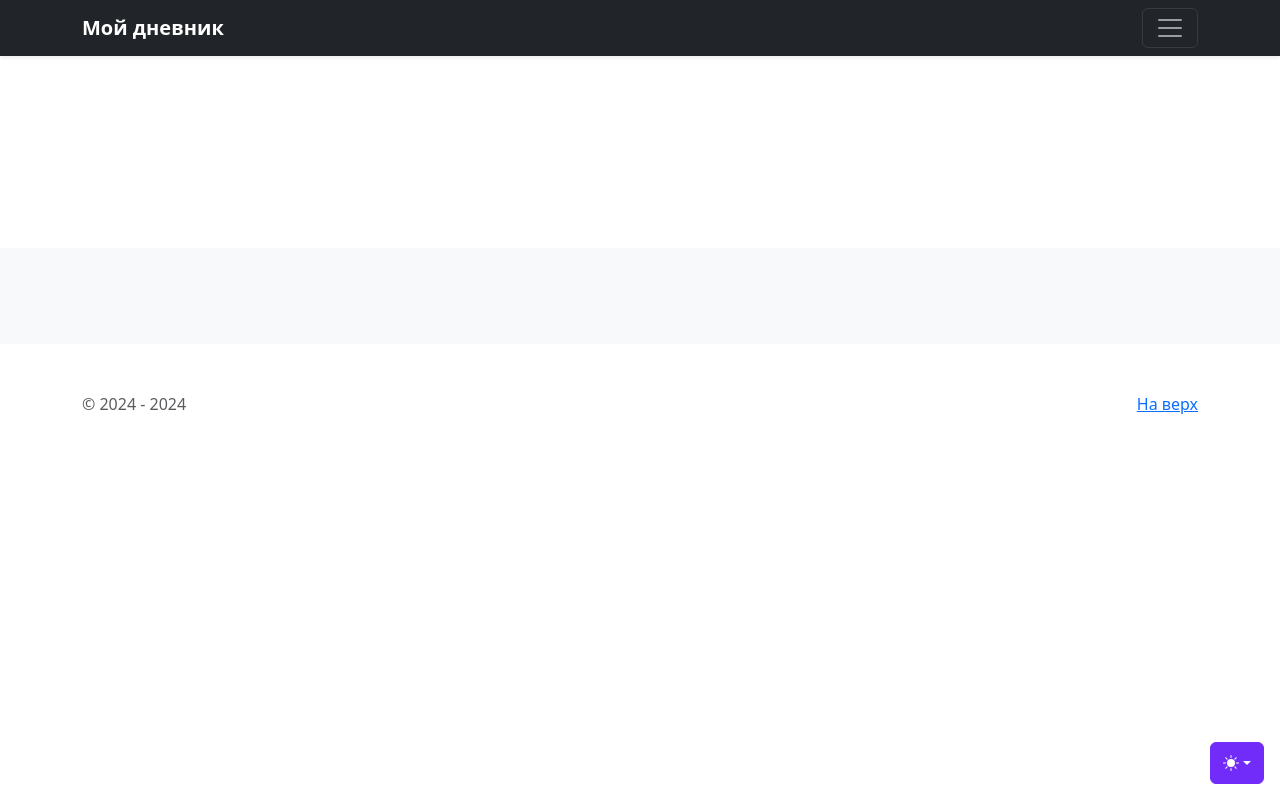
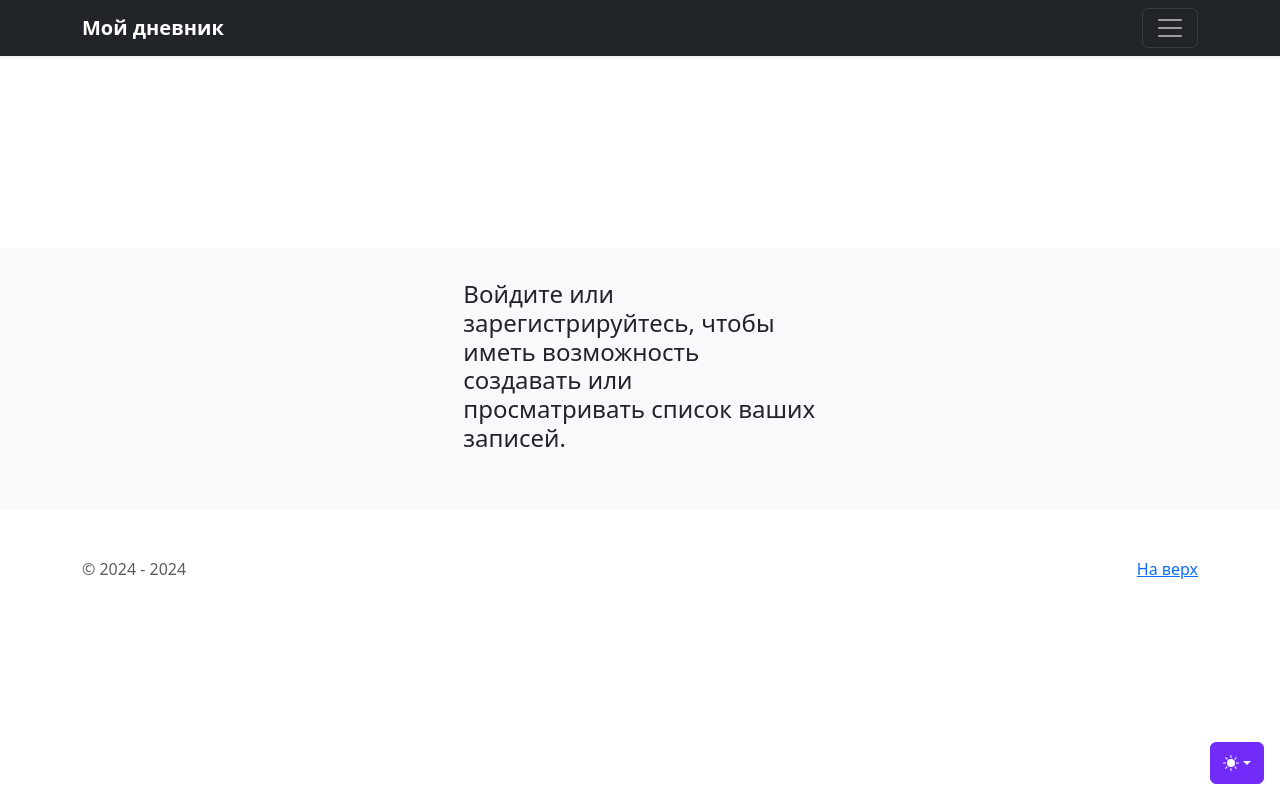
Before and after one commit to SundeevAlex/PersonalDiary, a Django app: page / in a window 1280 px wide. Run offline with Django 5.2, Linux system fonts and the light colour scheme; data that the repository does not hold is empty; parts of the project's set-up code (start-up, migrations or seed data) failed here and were passed over; some libraries are stand-ins or nearby versions.

Commit message:
Correction

```diff
--- a/diary/templates/diary/diary_list.html
+++ b/diary/templates/diary/diary_list.html
@@ -4,6 +4,7 @@
 <div class="album py-5 bg-body-tertiary">
     <div class="container">
         <div class="row row-cols-1 row-cols-sm-2 row-cols-md-3 g-3">
+            {% if user.is_authenticated %}
             {% for el in object_list %}
             <div class="col">
                 <div class="card shadow-sm">
@@ -34,6 +35,12 @@
                 </div>
             </div>
             {% endfor %}
+            {% else %}
+            <div class="container">
+            <h4>Войдите или зарегистрируйтесь, чтобы иметь возможность создавать или просматривать список ваших
+                записей.</h4>
+            </div>
+            {% endif %}
         </div>
     </div>
 </div>
```
